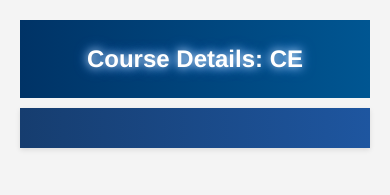
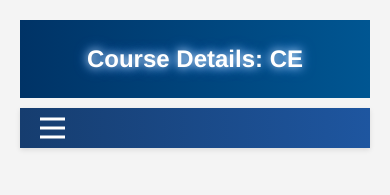
Before and after one commit to Manvitha236/Eduzenith-1, a React (Create React App) app: page /course/CE in a window 390 px wide. Shown: the top 195 px of the page. Built offline with nearby package versions, Linux system fonts and the light colour scheme.

Commit message:
home button added in small screens

```diff
--- a/src/Components/CourseDetail.js
+++ b/src/Components/CourseDetail.js
@@ -7,6 +7,11 @@ const CourseDetail = () => {
   const navigate = useNavigate();
   const [year, setYear] = useState('');
   const [semester, setSemester] = useState('');
+  const [isNavVisible, setIsNavVisible] = useState(false);
+  const handleHamburgerClick = () => {
+    setIsNavVisible(!isNavVisible);
+  };
+
 
   const handleYearChange = (event) => {
     setYear(event.target.value);
@@ -28,7 +33,12 @@ const CourseDetail = () => {
         </div>
       </header>
       <nav>
-        <ul className="nav-links">
+      <div className="hamburger" id="hamburger" onClick={handleHamburgerClick}>
+          <div></div>
+          <div></div>
+          <div></div>
+        </div>
+        <ul id="nav-links" className={isNavVisible ? 'show' : ''}>
           <li><a href="/">Home</a></li>
         </ul>
       </nav>
--- a/src/Components/SubjectList.js
+++ b/src/Components/SubjectList.js
@@ -1,4 +1,4 @@
-import React from 'react';
+import React, { useState } from 'react';
 import { useLocation, useParams } from 'react-router-dom';
 import './styles.css';
 
@@ -160,6 +160,11 @@ const SubjectList = () => {
   const key = `${year}-${semester}`;
   const subjectsForSemester = subjects[courseId][key] || { theory: [], labs: [] };
   const { theory, labs } = subjectsForSemester;
+  const [isNavVisible, setIsNavVisible] = useState(false);
+
+  const handleHamburgerClick = () => {
+    setIsNavVisible(!isNavVisible);
+  };
 
   return (
     <div>
@@ -174,7 +179,7 @@ const SubjectList = () => {
           <div></div>
           <div></div>
         </div>
-        <ul id="nav-links">
+        <ul id="nav-links" className={isNavVisible ? 'show' : ''}>
           <li><a href="/">Home</a></li>
         </ul>
       </nav>
```
